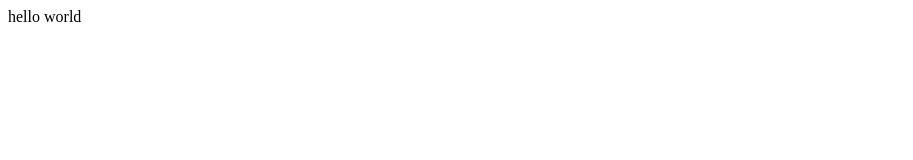
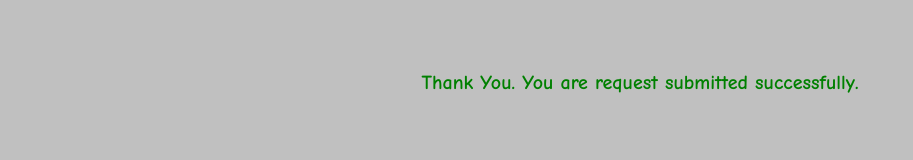
Before and after one commit to vladiksavin/thankyoupage, a plain HTML site: page index.html in a window 1280 px wide. Shown: the whole page, without its empty margins (0-913 px from the left). Drawn offline with Linux system fonts and the light colour scheme.

Commit message:
Update index.html

```diff
--- a/index.html
+++ b/index.html
@@ -1 +1,20 @@
-<h>hello world</h>
+<html>
+<head>
+<link rel="stylesheet" type="text/css"/>
+<style>
+#confirmation{
+font-family: comic sans ms;
+color:green;
+text-align:center;
+font-size:20px;
+}
+
+</style>
+</head>
+<body bgcolor="silver">
+<br/><br/>
+<h4 id="confirmation">Thank You. You are request submitted successfully. <br/><br/><br/></h4>
+
+
+</body>
+</html>
```
